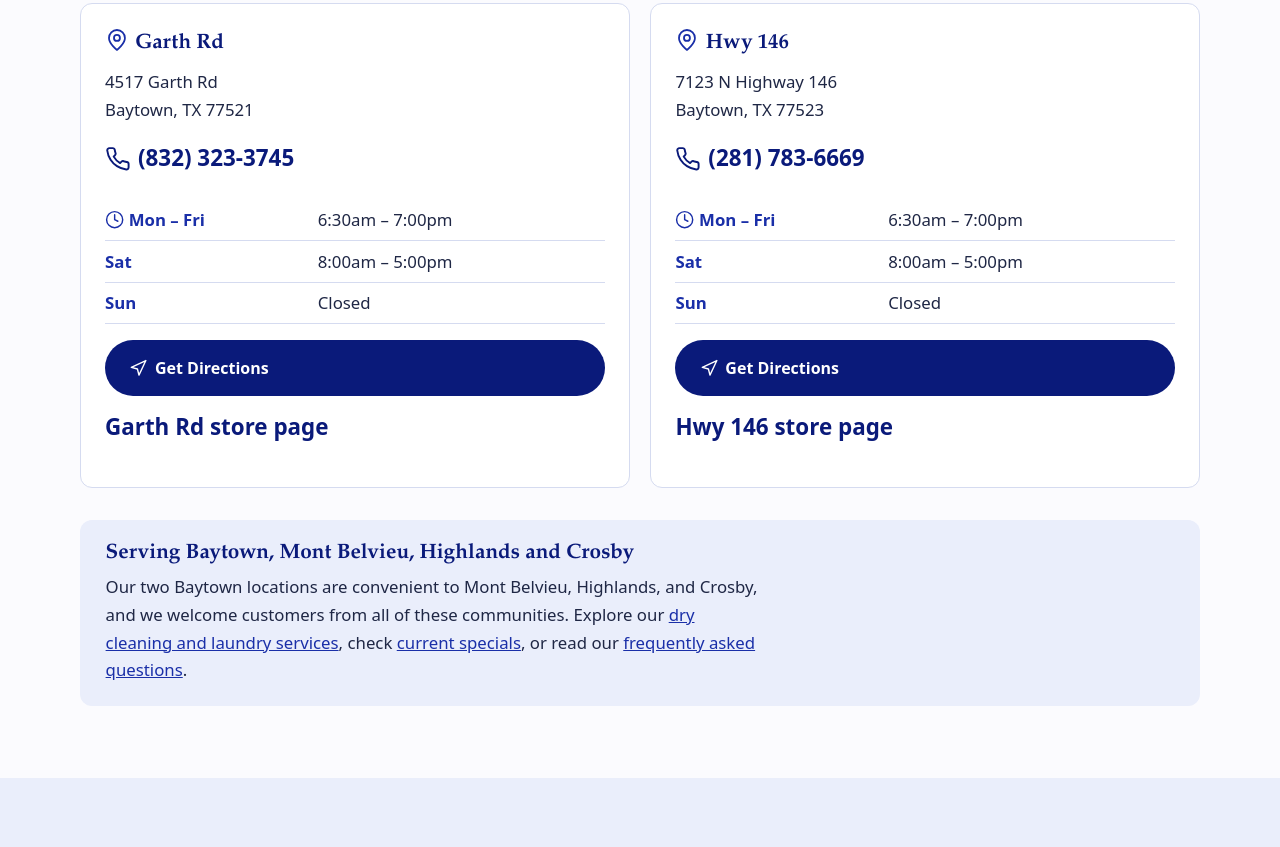
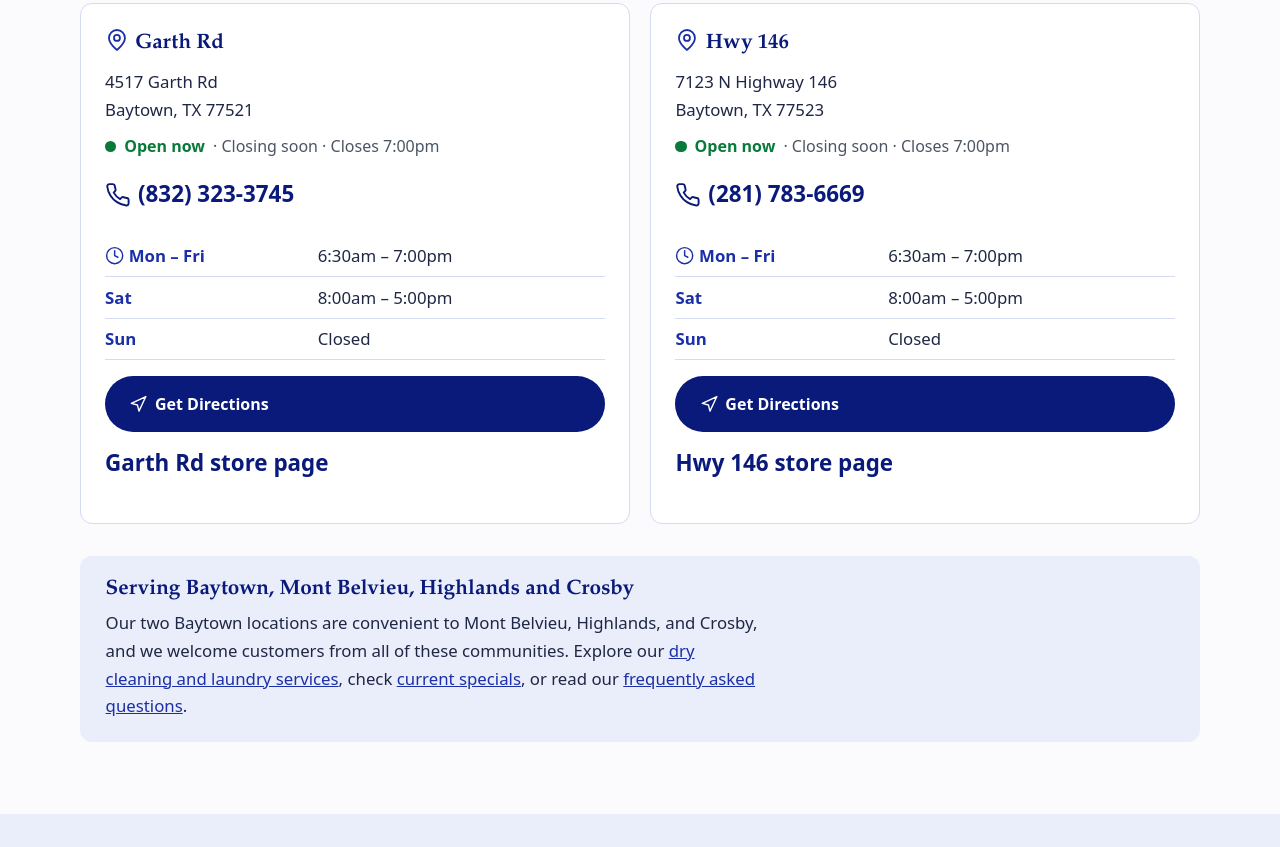
Before and after one commit to 786customcleaners-star/customcleanersbaytown, a plain HTML site: page index.html in a window 1280 px wide. Shown: the part 5440-6287 px from the top of the page. Drawn offline with Linux system fonts and the light colour scheme.

Commit message:
Live open/closed status on location cards and store pages
Co-Authored-By: Claude Sonnet 5.5 <noreply@anthropic.com>
Claude-Session: https://claude.ai/code/session_01BmwnQF6WnLL8w2VVakvhSr

```diff
--- a/index.html
+++ b/index.html
@@ -154,6 +154,7 @@ textarea{min-height:120px;resize:vertical}
 #msg{grid-column:span 2;font-weight:600;margin:0}
 .warn{font-size:.95rem;color:#5a6b79;grid-column:span 2;margin:0}
 @media(max-width:800px){.contact .wrap{grid-template-columns:1fr}form{grid-template-columns:1fr}.f.full,#msg,.warn{grid-column:auto}}
+.ostat{display:flex;align-items:center;gap:.5rem;margin:.2rem 0 .6rem;font-size:1rem}.ostat .od{width:.7rem;height:.7rem;border-radius:50%;background:#9ca3af;flex:none}.ostat.is-open{color:#0a7a3a}.ostat.is-open .od{background:#0a7a3a}.ostat.is-closed{color:#c62828}.ostat.is-closed .od{background:#c62828}.ostat .os{color:#4b5563}
 footer{background:var(--ink);color:#c8d7e2;padding:2.5rem 0;font-size:.95rem}
 footer a{color:var(--tag)}
 footer .wrap{display:flex;flex-wrap:wrap;justify-content:space-between;gap:1rem}
@@ -809,6 +810,7 @@ button,.btn,summary,nav a,.callbar a{touch-action:manipulation;-webkit-tap-highl
    <article class="card">
     <h3><svg class="ic lead" aria-hidden="true"><use href="#i-pin"/></svg>Garth Rd</h3>
     <address class="addr">4517 Garth Rd<br>Baytown, TX 77521</address>
+    <p data-open-status class="ostat" aria-live="polite"></p>
     <a class="tel" href="tel:+18323233745"><svg class="ic" aria-hidden="true"><use href="#i-phone"/></svg>(832) 323-3745</a>
     <table><caption class="sr" style="position:absolute;left:-999px">Garth Rd hours</caption>
      <tr><th scope="row"><svg class="ic" aria-hidden="true"><use href="#i-clock"/></svg> Mon – Fri</th><td>6:30am – 7:00pm</td></tr>
@@ -821,6 +823,7 @@ button,.btn,summary,nav a,.callbar a{touch-action:manipulation;-webkit-tap-highl
    <article class="card">
     <h3><svg class="ic lead" aria-hidden="true"><use href="#i-pin"/></svg>Hwy 146</h3>
     <address class="addr">7123 N Highway 146<br>Baytown, TX 77523</address>
+    <p data-open-status class="ostat" aria-live="polite"></p>
     <a class="tel" href="tel:+12817836669"><svg class="ic" aria-hidden="true"><use href="#i-phone"/></svg>(281) 783-6669</a>
     <table><caption class="sr" style="position:absolute;left:-999px">Hwy 146 hours</caption>
      <tr><th scope="row"><svg class="ic" aria-hidden="true"><use href="#i-clock"/></svg> Mon – Fri</th><td>6:30am – 7:00pm</td></tr>
@@ -1023,5 +1026,6 @@ button,.btn,summary,nav a,.callbar a{touch-action:manipulation;-webkit-tap-highl
 })();
 </script>
 <script src="announcements.js" defer></script>
+<script src="/status.js" defer></script>
 </body>
 </html>
--- /dev/null
+++ b/status.js
@@ -0,0 +1,33 @@
+/* Live open/closed status for store cards. Times are Baytown (America/Chicago). */
+(function(){
+  var HOURS={0:null,1:[390,1140],2:[390,1140],3:[390,1140],4:[390,1140],5:[390,1140],6:[480,1020]}; /* minutes from midnight; Sun closed */
+  var CLOSED_DATES=[]; /* holiday closures, format 'YYYY-MM-DD', e.g. '2026-12-25' */
+  var DAYS=['Sun','Mon','Tue','Wed','Thu','Fri','Sat'];
+  function fmt(m){var h=Math.floor(m/60),mi=m%60,ap=h>=12?'pm':'am';h=h%12||12;return h+(mi?':'+('0'+mi).slice(-2):':00')+ap;}
+  function now(){
+    var p=new Intl.DateTimeFormat('en-US',{timeZone:'America/Chicago',year:'numeric',month:'2-digit',day:'2-digit',hour:'2-digit',minute:'2-digit',hour12:false,weekday:'short'}).formatToParts(new Date()),o={};
+    p.forEach(function(x){o[x.type]=x.value;});
+    return {date:o.year+'-'+o.month+'-'+o.day,dow:DAYS.indexOf(o.weekday),min:(parseInt(o.hour,10)%24)*60+parseInt(o.minute,10)};
+  }
+  function ymd(add,n){var d=new Date(Date.UTC(+n.date.slice(0,4),+n.date.slice(5,7)-1,+n.date.slice(8,10)+add));return d.toISOString().slice(0,10);}
+  function status(){
+    var n=now(),h=HOURS[n.dow],isClosedDay=CLOSED_DATES.indexOf(n.date)>-1;
+    if(h&&!isClosedDay){
+      if(n.min>=h[0]&&n.min<h[1]){var left=h[1]-n.min;return {open:true,text:'Open now',sub:(left<=60?'Closing soon · ':'')+'Closes '+fmt(h[1])};}
+      if(n.min<h[0])return {open:false,text:'Closed',sub:'Opens today at '+fmt(h[0])};
+    }
+    for(var i=1;i<=8;i++){
+      var d=(n.dow+i)%7,hh=HOURS[d];
+      if(hh&&CLOSED_DATES.indexOf(ymd(i,n))<0)return {open:false,text:'Closed',sub:'Opens '+(i===1?'tomorrow':DAYS[d])+' at '+fmt(hh[0])};
+    }
+    return {open:false,text:'Closed',sub:''};
+  }
+  function render(){
+    var s=status();
+    [].forEach.call(document.querySelectorAll('[data-open-status]'),function(el){
+      el.className='ostat '+(s.open?'is-open':'is-closed');
+      el.innerHTML='<span class="od" aria-hidden="true"></span><strong>'+s.text+'</strong>'+(s.sub?' <span class="os">· '+s.sub+'</span>':'');
+    });
+  }
+  render();setInterval(render,60000);
+})();
```
Also changed, not shown: garth-rd.html (+3 -0 lines), hwy-146.html (+3 -0 lines).
